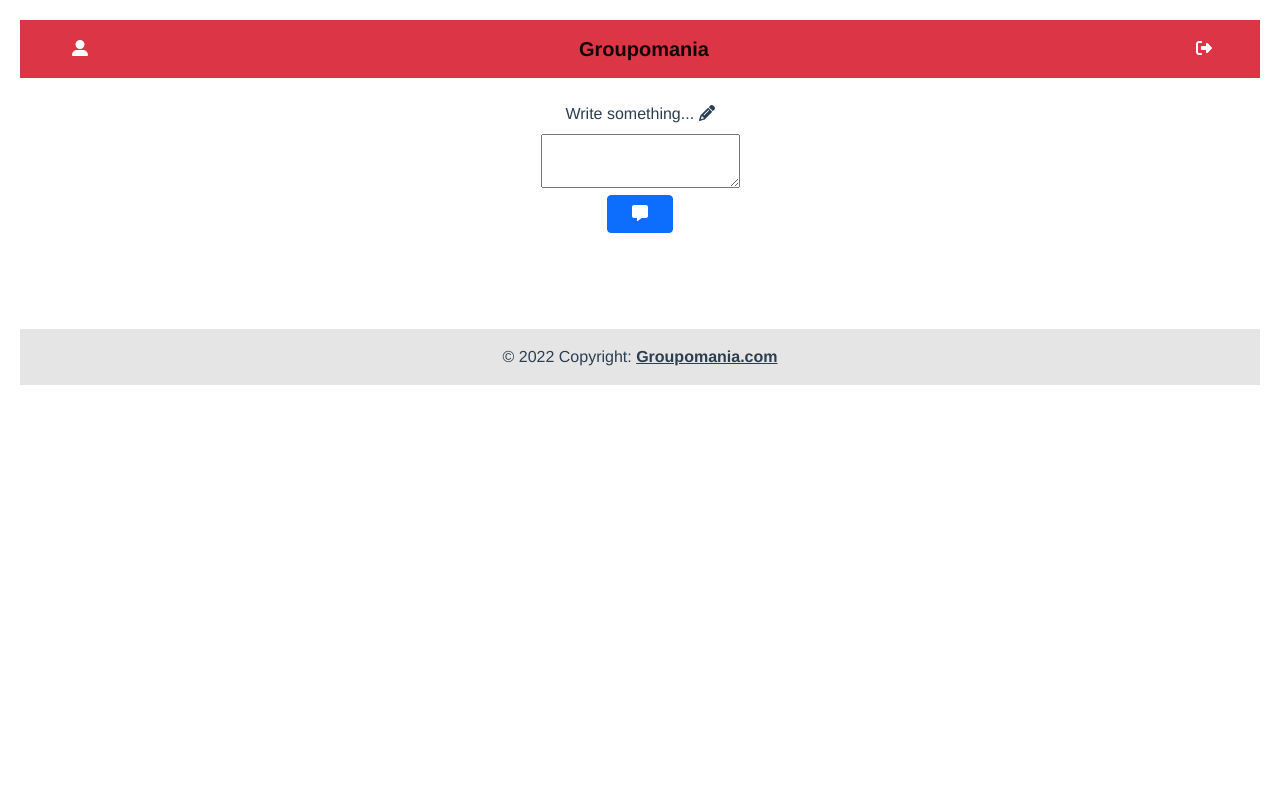
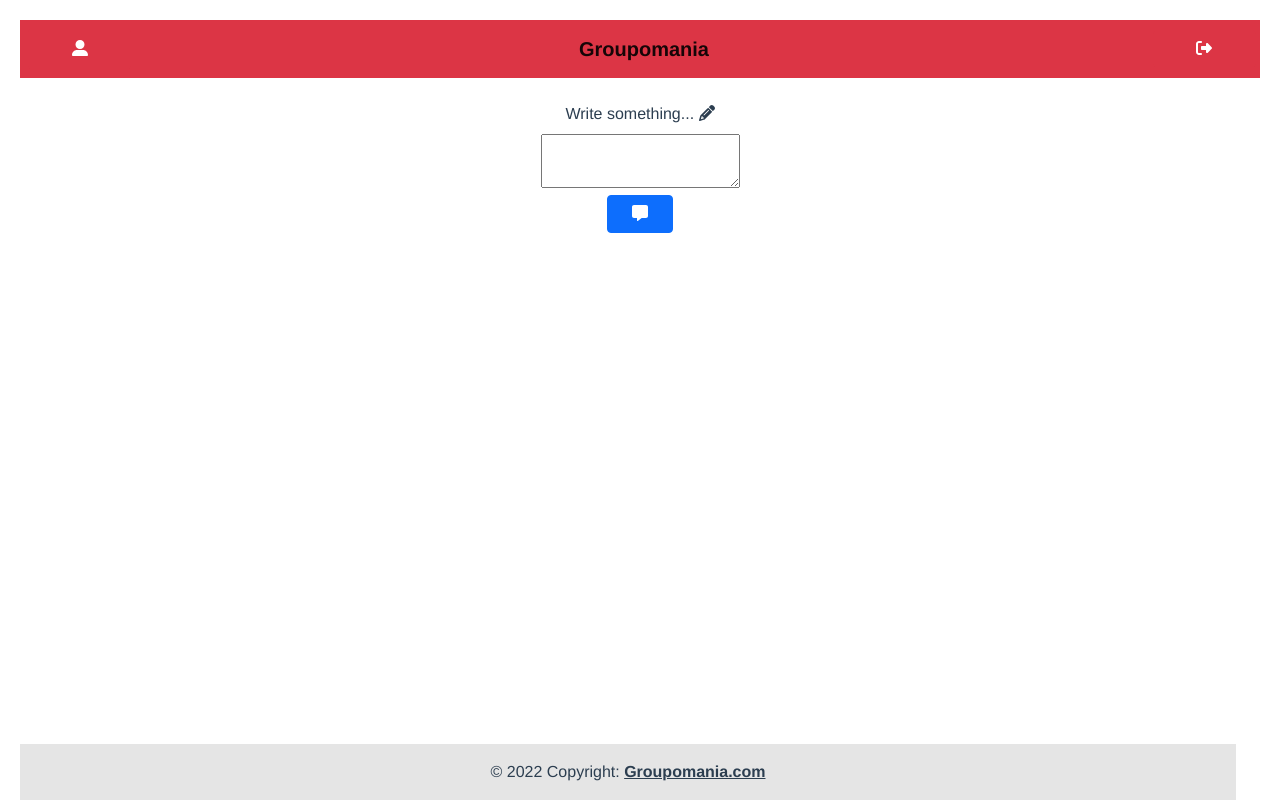
Before and after one commit to jda447/Connect-E, a Vue app in the folder groupomania/: page / in a window 1280 px wide. Built offline with nearby package versions, Linux system fonts and the light colour scheme.

Commit message:
foot&nav rearranged

```diff
--- a/groupomania/src/components/FooTer.vue
+++ b/groupomania/src/components/FooTer.vue
@@ -1,5 +1,5 @@
 <template>
-    <footer class="footer text-center mt-5 p-3">
+    <footer class="footer text-center mt-5 mx-auto p-3">
       © 2022 Copyright:
       <a class="text-reset fw-bold" href="#">Groupomania.com</a>
     </footer>
@@ -13,7 +13,9 @@ export default {
 
 <style>
 .footer {
-    background-color: rgba(0, 0, 0, 0.1);
-    bottom: 0;
+  background-color: rgba(0, 0, 0, 0.1);
+   position:absolute;
+   bottom:0;
+   width: 95%;
 }
 </style>
```
Also changed, not shown: groupomania/src/components/NavBar.vue (+5 -2 lines).
